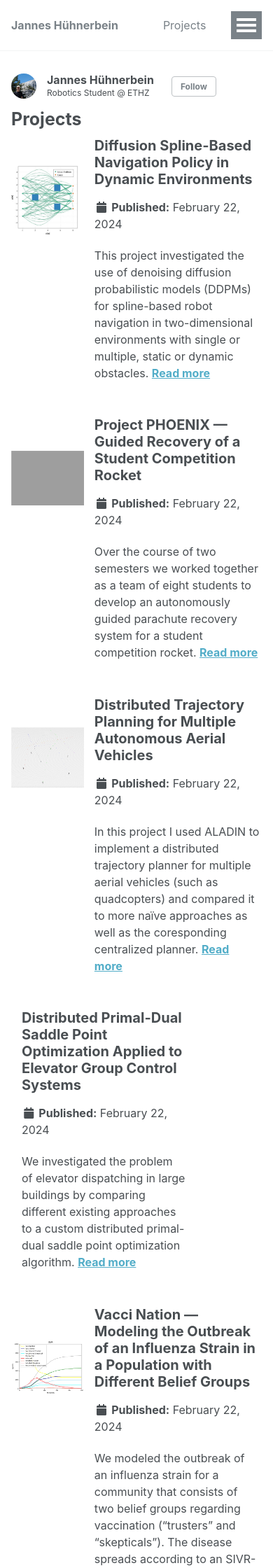
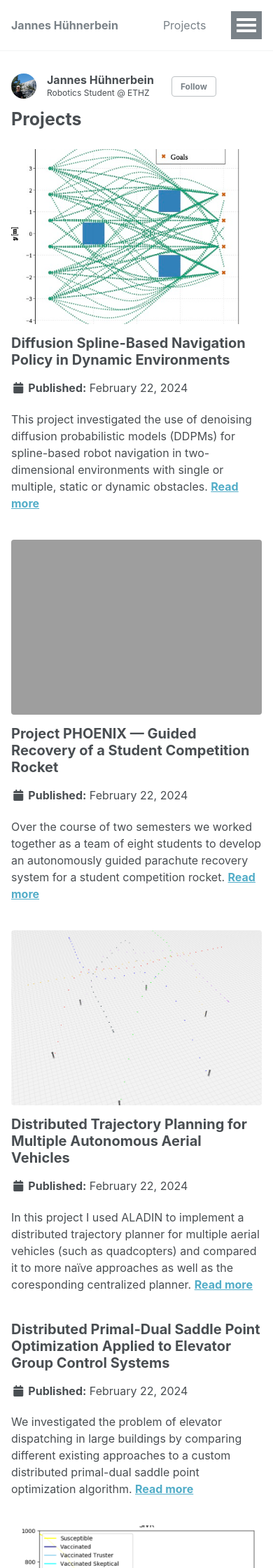
Before and after one commit to janneshb/huehnerbe.in, a Jekyll site: the page built from _pages/projects.md, in a window 390 px wide. Shown: the top 2240 px of the page at 70% size. Built offline with Jekyll 4.4.1, drawn with Linux system fonts in a browser that asks for light colours.

Commit message:
responsive design

```diff
--- a/_sass/_archive.scss
+++ b/_sass/_archive.scss
@@ -88,12 +88,12 @@
 /*
    List view
    ========================================================================== */
-.list__item:first-child {
+.list__item:first-of-type {
   margin-top: 30px;
 }
 
 .list__item {
-  margin-bottom: 30px;
+  margin-bottom: 40px;
 
   @include breakpoint($medium) {
     padding-right: $right-sidebar-width-narrow;
@@ -113,6 +113,9 @@
 }
 
 /* Improved List View (teaser on the left) */
+$small: 600px;
+$medium: 900px;
+
 .list__item > article {
   .archive__item-teaser {
     width: 29%;
@@ -126,10 +129,6 @@
       top: 50%;
       left: 50%;
       transform: translate(-50%, -50%);
-      /*
-      max-width: 100%;
-      max-height: 100%;
-      */
     }
   }
 
@@ -142,6 +141,24 @@
 
   .archive__item-title {
     margin-top: 0;
+  }
+
+  @media screen and (max-width: $small) {
+    .archive__item-teaser {
+      width: 100%;
+      height: 250px;
+      display: block;
+    }
+
+    .archive__desc-wrapper {
+      max-width: 100%;
+      margin-top: 15px;
+      margin-left: 0px;
+      display: block;
+    }
+  }
+  @media screen and (min-width: $medium) {
+    // not used
   }
 }
 
```
